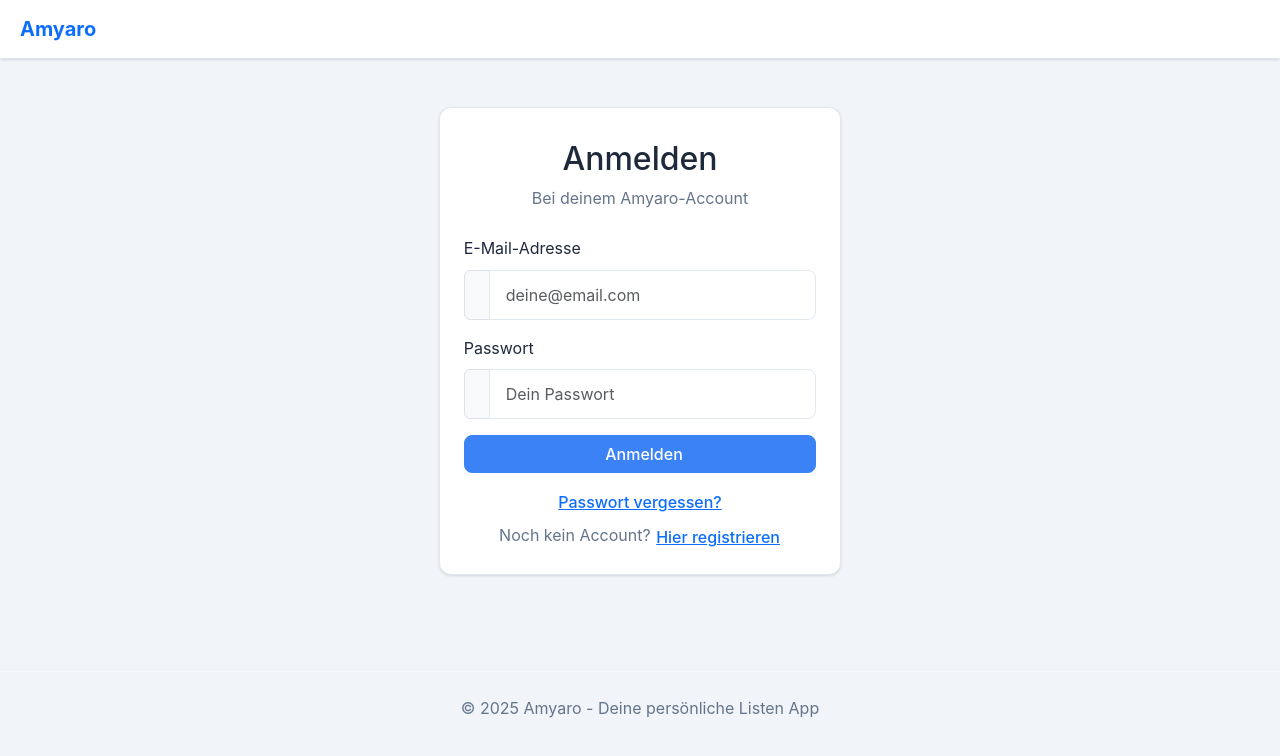
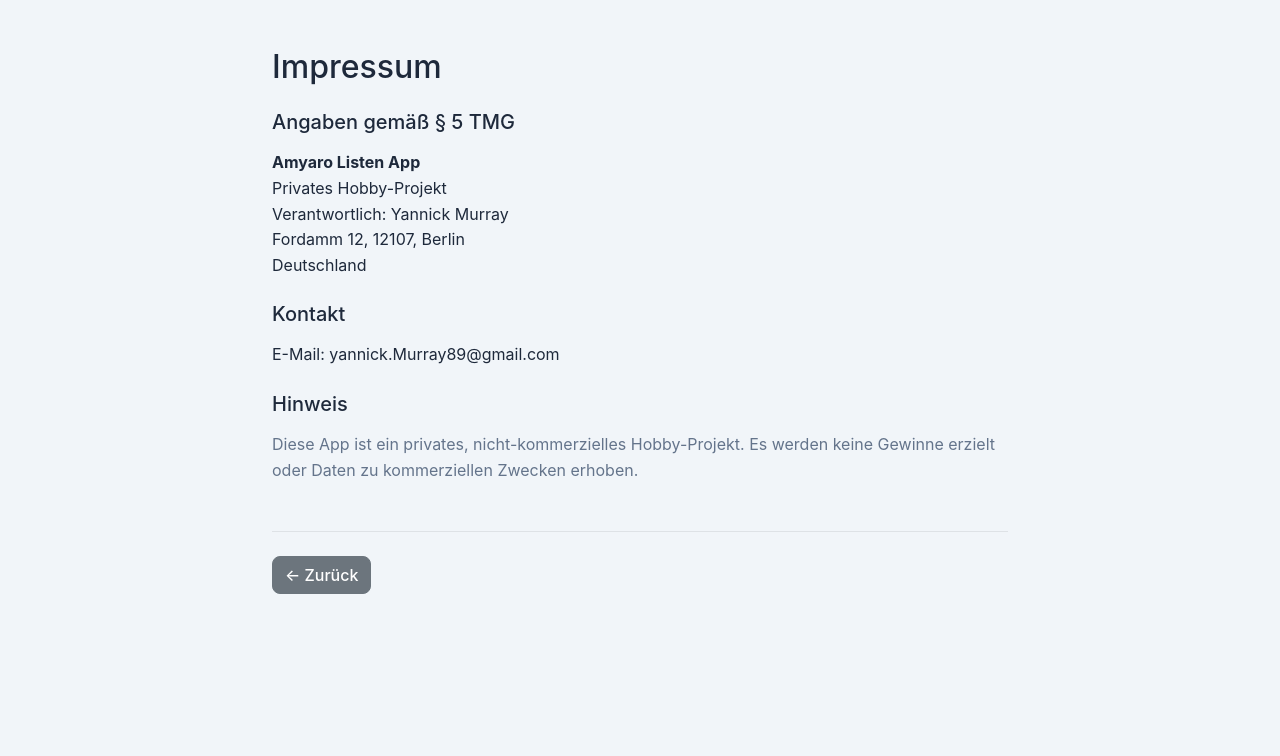
Before and after one commit to Yannick-Murray/Amyaro-Firebase, a React (Vite) app: page /impressum in a window 1280 px wide. Before the commit this address led to /auth. Shown: the top 756 px of the page. Built offline with nearby package versions, Linux system fonts and the light colour scheme; no server answers; the HTML template or start-up script is replaced by a standard one.

Commit message:
Impressum added TOS added Favicon added

```diff
--- a/index.html
+++ b/index.html
@@ -2,7 +2,7 @@
 <html lang="en">
   <head>
     <meta charset="UTF-8" />
-    <link rel="icon" type="image/svg+xml" href="/vite.svg" />
+    <link rel="icon" type="image/svg+xml" href="/favicon.svg" />
     <meta name="viewport" content="width=device-width, initial-scale=1.0" />
 
     <!-- 🔒 SECURITY: Content Security Policy (Firebase-kompatibel) -->
@@ -23,7 +23,7 @@
     <!-- 🔒 SECURITY: Referrer Policy -->
     <meta name="referrer" content="strict-origin-when-cross-origin">
 
-    <title>Amyaro - Secure Todo Lists</title>
+    <title>Amyaro - Collaborative List App</title>
   </head>
   <body>
     <div id="root"></div>
--- a/src/App.tsx
+++ b/src/App.tsx
@@ -11,6 +11,7 @@
 import AuthAction from './pages/AuthAction';
 import PrivacyPolicy from './pages/PrivacyPolicy';
 import TermsOfService from './pages/TermsOfService';
+import Impressum from './pages/Impressum';
 import './App.css';
 
 // Auth-Route Component (für Login/Register)
@@ -71,6 +72,7 @@
         {/* 🔒 GDPR: Legal Pages */}
         <Route path="/privacy" element={<PrivacyPolicy />} />
         <Route path="/terms" element={<TermsOfService />} />
+        <Route path="/impressum" element={<Impressum />} />
 
         {/* Catch-all Route - Redirect to Dashboard */}
         <Route path="*" element={<Navigate to="/" replace />} />
--- a/src/components/Layout/Layout.tsx
+++ b/src/components/Layout/Layout.tsx
@@ -143,11 +143,24 @@
       />
 
       {/* Footer */}
-              <footer className="text-center text-muted mt-5 py-4 border-top border-light">
-          <div className="container">
+      <footer className="text-center text-muted mt-5 py-4 border-top border-light">
+        <div className="container">
+          <div className="mb-2">
             © 2025 Amyaro - Deine persönliche Listen App
           </div>
-        </footer>
+          <div className="small">
+            <Link to="/impressum" className="text-muted text-decoration-none me-3">
+              Impressum
+            </Link>
+            <Link to="/terms" className="text-muted text-decoration-none me-3">
+              Nutzungsbedingungen
+            </Link>
+            <Link to="/privacy" className="text-muted text-decoration-none">
+              Datenschutz
+            </Link>
+          </div>
+        </div>
+      </footer>
     </>
   );
 };
--- /dev/null
+++ b/src/pages/Impressum.tsx
@@ -0,0 +1,48 @@
+const Impressum = () => {
+  return (
+    <div className="container py-5">
+      <div className="row justify-content-center">
+        <div className="col-lg-8">
+          <h1 className="h2 mb-4">Impressum</h1>
+
+          <section className="mb-4">
+            <h2 className="h5 mb-3">Angaben gemäß § 5 TMG</h2>
+            <p>
+              <strong>Amyaro Listen App</strong><br />
+              Privates Hobby-Projekt<br />
+              Verantwortlich: Yannick Murray<br />
+              Fordamm 12, 12107, Berlin<br />
+              Deutschland
+            </p>
+          </section>
+
+          <section className="mb-4">
+            <h2 className="h5 mb-3">Kontakt</h2>
+            <p>
+              E-Mail: yannick.Murray89@gmail.com
+            </p>
+          </section>
+
+          <section className="mb-4">
+            <h2 className="h5 mb-3">Hinweis</h2>
+            <p className="text-muted">
+              Diese App ist ein privates, nicht-kommerzielles Hobby-Projekt.
+              Es werden keine Gewinne erzielt oder Daten zu kommerziellen Zwecken erhoben.
+            </p>
+          </section>
+
+          <div className="mt-5 pt-4 border-top">
+            <button
+              onClick={() => window.history.back()}
+              className="btn btn-secondary"
+            >
+              ← Zurück
+            </button>
+          </div>
+        </div>
+      </div>
+    </div>
+  );
+};
+
+export default Impressum;
--- a/src/pages/TermsOfService.tsx
+++ b/src/pages/TermsOfService.tsx
@@ -12,7 +12,8 @@
           <section className="mb-5">
             <h2 className="h4 mb-3">1. Geltungsbereich</h2>
             <p>
-              Diese Nutzungsbedingungen regeln die Nutzung der Amyaro Todo-List App.
+              Diese Nutzungsbedingungen regeln die Nutzung der Amyaro List App.
+              Diese App ist ein Hobby Projekt und dient keinem Kommerziellem Nutzen.
               Mit der Registrierung stimmst du diesen Bedingungen zu.
             </p>
           </section>
@@ -55,7 +56,7 @@
           <section className="mb-5">
             <h2 className="h4 mb-3">6. Kündigung</h2>
             <p>
-              Du kannst dein Konto jederzeit in den Profileinstellungen löschen.
+              Du kannst dein Konto jederzeit in den Profileinstellungen rückstandlos löschen.
               Ich behalte mir vor, Konten bei Missbrauch zu sperren.
             </p>
           </section>
```
Also changed, not shown: public/favicon.svg (added).
